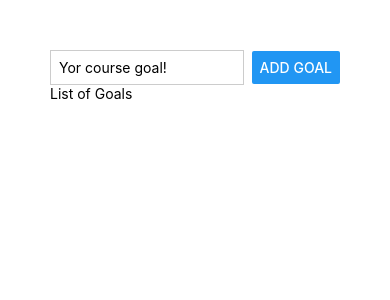
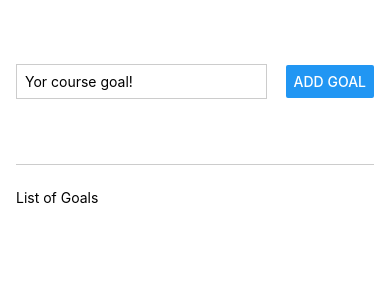
Before and after one commit to okorion/RNCourse, a React Native app: screen / in a window 390 px wide. Shown: the top 300 px of the page. Built offline with nearby package versions, Linux system fonts and the light colour scheme.

Commit message:
feat: safe area provider 적용 및 레이아웃 개선

```diff
--- a/App.js
+++ b/App.js
@@ -1,44 +1,52 @@
-import {
-  StyleSheet,
-  Text,
-  SafeAreaView,
-  View,
-  Button,
-  TextInput,
-} from "react-native";
+import { StyleSheet, Text, View, Button, TextInput } from "react-native";
+import { SafeAreaProvider, SafeAreaView } from "react-native-safe-area-context";
 
 export default function App() {
   return (
-    <SafeAreaView>
+    <SafeAreaProvider>
+      <SafeAreaView edges={["top", "bottom"]} style={{ flex: 1 }}>
         <View style={styles.appContainer}>
           <View style={styles.inputContainer}>
-          <TextInput style={styles.textInput} placeholder="Yor course goal!" />
+            <TextInput
+              style={styles.textInput}
+              placeholder="Yor course goal!"
+            />
             <Button title="Add Goal" />
           </View>
-        <View>
+          <View style={styles.goalsContainer}>
             <Text>List of Goals</Text>
           </View>
         </View>
       </SafeAreaView>
+    </SafeAreaProvider>
   );
 }
 
 const styles = StyleSheet.create({
   appContainer: {
-    padding: 50,
+    flex: 1,
+    paddingHorizontal: 16,
   },
 
   inputContainer: {
+    flex: 1,
     flexDirection: "row",
     justifyContent: "space-between",
     alignItems: "center",
+    marginBottom: 24,
+    borderBottomWidth: 1,
+    borderBottomColor: "#cccccc",
   },
 
   textInput: {
     borderWidth: 1,
     borderColor: "#cccccc",
-    width: "80%",
+    width: "70%",
     marginRight: 8,
     padding: 8,
   },
+
+  goalsContainer: {
+    flex: 4,
+  },
 });
--- a/package.json
+++ b/package.json
@@ -12,7 +12,8 @@
     "expo": "~52.0.43",
     "expo-status-bar": "~2.0.1",
     "react": "18.3.1",
-    "react-native": "0.76.9"
+    "react-native": "0.76.9",
+    "react-native-safe-area-context": "^5.3.0"
   },
   "devDependencies": {
     "@babel/core": "^7.20.0"
```
Also changed, not shown: 1 other file (tests, documents, lock files or other folders). Lines whose indentation alone changed are shown as unchanged.
